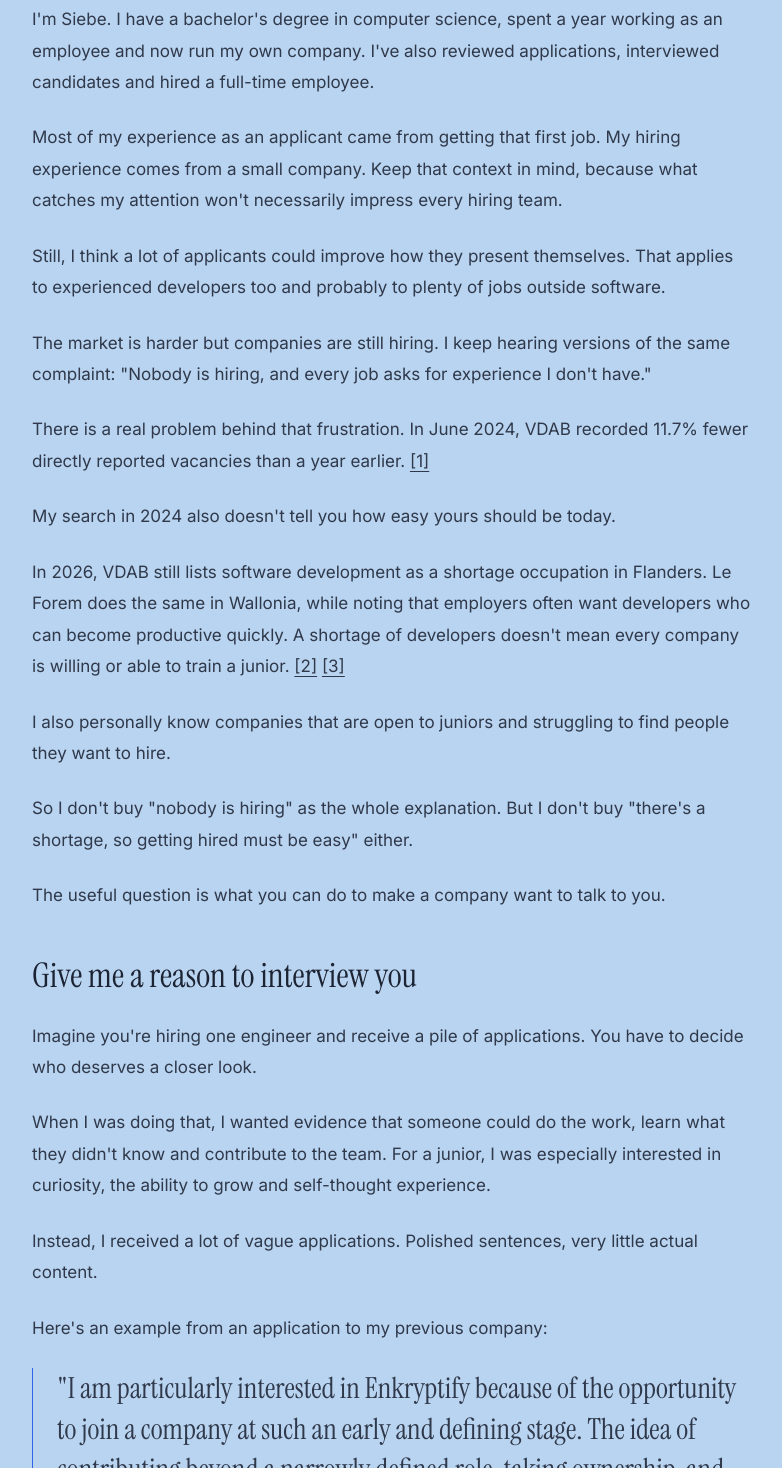
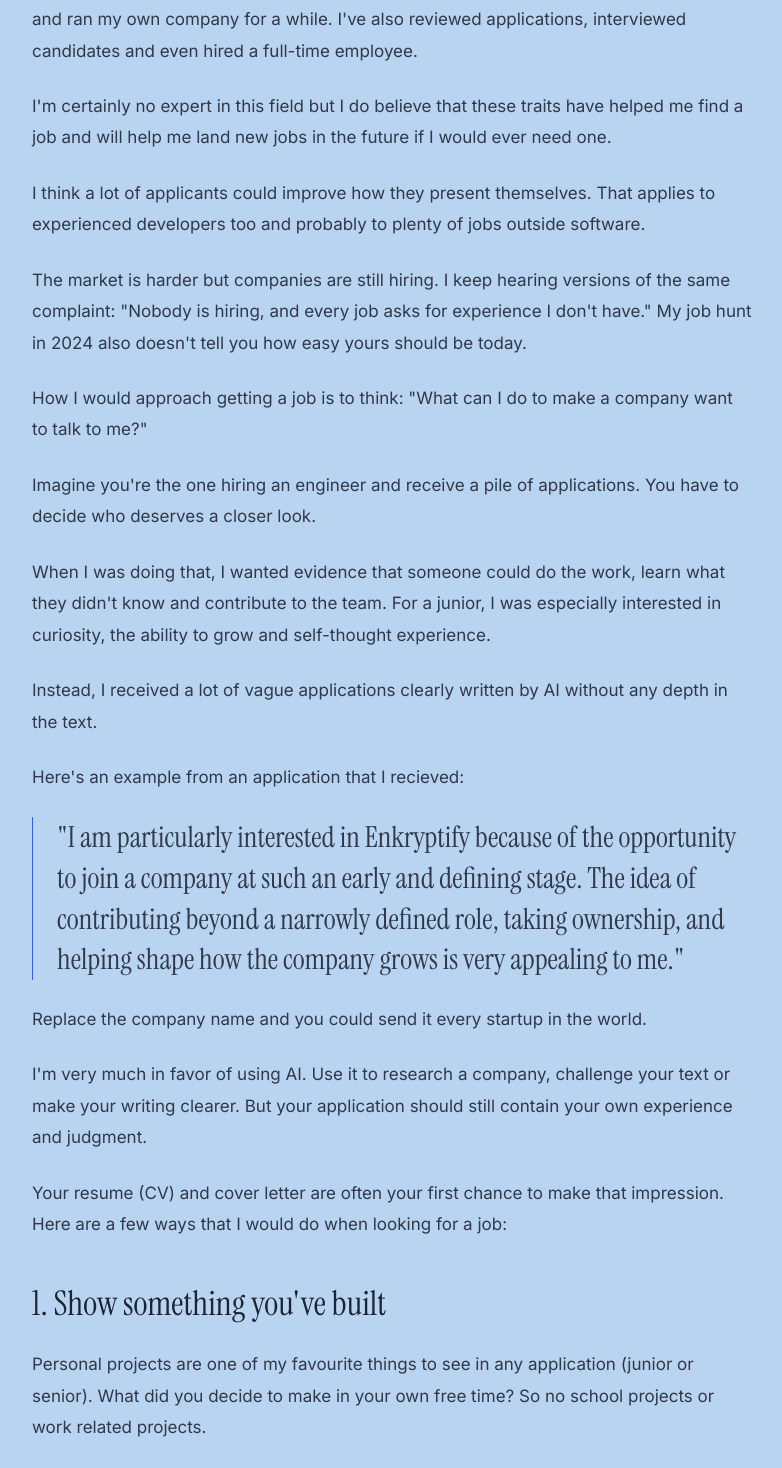
Before and after one commit to SiebeBaree/portfolio, a Next.js app: page /blog/getting-a-software-engineering-job-in-belgium in a window 1280 px wide. Shown: the part 922-2390 px from the top of the page, without its empty margins (248-1030 px from the left). Built offline with nearby package versions, Linux system fonts and the light colour scheme; a web font is replaced by a local one.

Commit message:
docs: update software engineering job blog post

```diff
--- a/src/content/blog/getting-a-software-engineering-job-in-belgium.tsx
+++ b/src/content/blog/getting-a-software-engineering-job-in-belgium.tsx
@@ -16,12 +16,12 @@ export const post = {
         </p>
         <p>
           {
-            "But there's a detail that matters: I had already spent years building things."
+            "No professional experience doesn't mean no experience at all. I had already spent years building random side projects."
           }
         </p>
         <p>
           {
-            "During my studies, I built more than 15 projects. One already had around 700,000 users when I applied. I continued working on it, and it eventually reached 1.35 million users before I shut it down. My GitHub was active after I graduated because programming was something I kept doing outside of the classroom."
+            "During my studies, I built more than 10 projects. My GitHub was active after I graduated because programming was something I kept doing outside of the classroom."
           }
         </p>
         <p>
@@ -31,82 +31,32 @@ export const post = {
         </p>
         <p>
           {
-            "I'm Siebe. I have a bachelor's degree in computer science, spent a year working as an employee and now run my own company. I've also reviewed applications, interviewed candidates and hired a full-time employee."
+            "I have a bachelor's degree in computer science, spent a year working as an employee and ran my own company for a while. I've also reviewed applications, interviewed candidates and even hired a full-time employee."
           }
         </p>
         <p>
           {
-            "Most of my experience as an applicant came from getting that first job. My hiring experience comes from a small company. Keep that context in mind, because what catches my attention won't necessarily impress every hiring team."
+            "I'm certainly no expert in this field but I do believe that these traits have helped me find a job and will help me land new jobs in the future if I would ever need one."
           }
         </p>
         <p>
           {
-            "Still, I think a lot of applicants could improve how they present themselves. That applies to experienced developers too and probably to plenty of jobs outside software."
+            "I think a lot of applicants could improve how they present themselves. That applies to experienced developers too and probably to plenty of jobs outside software."
           }
         </p>
         <p>
           {
-            'The market is harder but companies are still hiring. I keep hearing versions of the same complaint: "Nobody is hiring, and every job asks for experience I don\'t have."'
+            "The market is harder but companies are still hiring. I keep hearing versions of the same complaint: \"Nobody is hiring, and every job asks for experience I don't have.\" My job hunt in 2024 also doesn't tell you how easy yours should be today."
           }
         </p>
         <p>
           {
-            "There is a real problem behind that frustration. In June 2024, VDAB recorded 11.7% fewer directly reported vacancies than a year earlier. "
-          }
-          <a
-            href="https://www.vdab.be/sites/default/files/media/files/vacaturebericht_juni_2024.pdf"
-            target="_blank"
-            rel="noopener noreferrer"
-            aria-label="Source 1: VDAB vacancy report, June 2024"
-          >
-            [1]
-          </a>
-        </p>
-        <p>
-          {
-            "My search in 2024 also doesn't tell you how easy yours should be today."
+            'How I would approach getting a job is to think: "What can I do to make a company want to talk to me?"'
           }
         </p>
         <p>
           {
-            "In 2026, VDAB still lists software development as a shortage occupation in Flanders. Le Forem does the same in Wallonia, while noting that employers often want developers who can become productive quickly. A shortage of developers doesn't mean every company is willing or able to train a junior. "
-          }
-          <a
-            href="https://www.vdab.be/sites/default/files/media/files/Knelpuntberoepen2026.pdf"
-            target="_blank"
-            rel="noopener noreferrer"
-            aria-label="Source 2: VDAB shortage occupations, 2026"
-          >
-            [2]
-          </a>{" "}
-          <a
-            href="https://www.leforem.be/infos-metiers/metiers/developpeur-developpeuse-de-logiciels.html"
-            target="_blank"
-            rel="noopener noreferrer"
-            aria-label="Source 3: Le Forem software developer occupation"
-          >
-            [3]
-          </a>
-        </p>
-        <p>
-          {
-            "I also personally know companies that are open to juniors and struggling to find people they want to hire."
-          }
-        </p>
-        <p>
-          {
-            'So I don\'t buy "nobody is hiring" as the whole explanation. But I don\'t buy "there\'s a shortage, so getting hired must be easy" either.'
-          }
-        </p>
-        <p>
-          {
-            "The useful question is what you can do to make a company want to talk to you."
-          }
-        </p>
-        <h2>{"Give me a reason to interview you"}</h2>
-        <p>
-          {
-            "Imagine you're hiring one engineer and receive a pile of applications. You have to decide who deserves a closer look."
+            "Imagine you're the one hiring an engineer and receive a pile of applications. You have to decide who deserves a closer look."
           }
         </p>
         <p>
@@ -116,10 +66,10 @@ export const post = {
         </p>
         <p>
           {
-            "Instead, I received a lot of vague applications. Polished sentences, very little actual content."
+            "Instead, I received a lot of vague applications clearly written by AI without any depth in the text."
           }
         </p>
-        <p>{"Here's an example from an application to my previous company:"}</p>
+        <p>{"Here's an example from an application that I recieved:"}</p>
         <blockquote>
           <p>
             {
@@ -129,34 +79,23 @@ export const post = {
         </blockquote>
         <p>
           {
-            "This tells me nothing about the applicant. What have you built? When have you taken ownership? What about our actual product interests you?"
-          }
-        </p>
-        <p>
-          {
             "Replace the company name and you could send it every startup in the world."
           }
         </p>
         <p>
           {
-            "It reads like AI-generated filler to me. I have no specific reason to choose this person."
+            "I'm very much in favor of using AI. Use it to research a company, challenge your text or make your writing clearer. But your application should still contain your own experience and judgment."
           }
         </p>
         <p>
           {
-            "I'm very much in favor of using AI. Use it to research a company, challenge your draft or make your writing clearer. But your application should still contain your own experience and judgment. If all I learn about you is that you can generate a paragraph, you've wasted the opportunity."
+            "Your resume (CV) and cover letter are often your first chance to make that impression. Here are a few ways that I would do when looking for a job:"
           }
         </p>
-        <p>
-          {
-            "Your resume (CV) and cover letter are often your first chance to make that impression. Make it easy to see what you can contribute."
-          }
-        </p>
-        <p>{"Here are a few ways I'd do if I needed to find a job:"}</p>
         <h2>{"1. Show something you've built"}</h2>
         <p>
           {
-            "Personal projects are one of my favourite things to see in any application (junior or senior). What did you decide to make when nobody handed you an assignment?"
+            "Personal projects are one of my favourite things to see in any application (junior or senior). What did you decide to make in your own free time? So no school projects or work related projects."
           }
         </p>
         <p>
@@ -166,12 +105,12 @@ export const post = {
         </p>
         <p>
           {
-            "You don't need 15 projects or a million users. A small tool that solves a real problem can give us plenty to discuss. Why did you build it that way? What broke? What would you change now?"
+            "You don't need 50 projects or a million users. Why did you build it that way? What broke? What would you change now?"
           }
         </p>
         <p>
           {
-            "My own projects gave me things to talk about that a degree alone couldn't. That's the part of my experience I'd encourage you to copy: give the person reading your application evidence of what you can do."
+            "My own projects gave me things to talk about that nobody else had. That's the part of my experience I'd encourage you to copy: give the person reading your application evidence of what you can do."
           }
         </p>
         <h2>{"2. Let your interest come through"}</h2>
@@ -182,22 +121,12 @@ export const post = {
         </p>
         <p>
           {
-            "When I applied for jobs, I mentioned programming YouTubers I watched in my free time, including Theo and ThePrimeagen. The recruiter wasn't technical and didn't know them. Still, it gave me a way to talk about an interest that was genuinely part of my life."
+            "When I applied for jobs, I mentioned programming YouTubers I watched in my free time (Theo T3 and ThePrimeagen). The recruiter wasn't technical and didn't know them but it showed that in my free time, I watch content about programming."
           }
         </p>
         <p>
           {
-            "That doesn't make watching YouTube a qualification. It's much more interesting if you can explain something you learned, tried or disagreed with."
-          }
-        </p>
-        <p>
-          {
-            "You might get that from a book, a work problem or a conversation with another developer. You don't need my hobbies and you don't need to be loud or outgoing to talk thoughtfully about your work."
-          }
-        </p>
-        <p>
-          {
-            "Don't start name-dropping creators because I mentioned them here. Give me something real to ask you about."
+            "That doesn't make watching YouTube a qualification. You don't need my hobbies and you don't need to be extraverted to talk thoughtfully about your work. But don't start name-dropping creators because I mentioned them here."
           }
         </p>
         <h2>{"3. Consider a short, personal video"}</h2>
@@ -218,43 +147,18 @@ export const post = {
         </p>
         <p>
           {
-            "Make a video talking to the camera for that company. Sending the same recording everywhere loses much of the point."
-          }
-        </p>
-        <p>
-          {
-            "I'd include it as an optional link alongside the information the application asks for. The CV should still make sense on its own and a requested written answer still needs answering. You can't assume someone will open a video."
+            "Make a video talking to the camera for that company and make it personal. Do not use the video for multiple applications."
           }
         </p>
         <h2>{"4. Try the product and notice something"}</h2>
         <p>
           {
-            "An applicant who has actually used our product already has something specific to talk about."
-          }
-        </p>
-        <p>
-          {"I'd pay attention to a short note like this hypothetical example:"}
-        </p>
-        <blockquote>
-          <p>
-            {
-              '"P.S. I tried the signup flow of <your product> and wasn\'t sure whether my invitation had gone through. A confirmation message might help. Would love to improve <the product>."'
-            }
-          </p>
-        </blockquote>
-        <p>
-          {
-            "That tells me you spent time understanding what we do. It also gives me a glimpse of how you think about the people using software."
+            "You're going to work on that product for many years, why not use it for 10 minutes before you apply? It helps when you can make it even more personal. You could say something what you really liked about the product or an improvement you think can be made."
           }
         </p>
         <p>
           {
             "Keep it modest. You don't know every constraint behind the product and the team may already know about the problem. Describe what you observed and why it might matter."
-          }
-        </p>
-        <p>
-          {
-            "You don't need to spend a weekend redesigning their platform. One useful observation is enough to start a conversation."
           }
         </p>
         <h2>{"5. Be yourself"}</h2>
@@ -265,33 +169,17 @@ export const post = {
         </p>
         <p>
           {
-            "I'm drawn to people who love building things. That's a preference I bring to hiring. But coding after work isn't the only way to show that you take the job seriously. People have different responsibilities and different amounts of free time."
+            "I'm drawn to people who love building things. Coding after work isn't the only way to show that you take the job seriously. People have different responsibilities and different amounts of free time. Whatever your situation, you should be able to talk about your work honestly. If you used AI to build something, be ready to explain the result and the decisions you made."
           }
         </p>
         <p>
           {
-            "Whatever your situation, you should be able to talk about your work honestly. Explain what you know, what you contributed and what you're still figuring out. If you used AI to build something, be ready to explain the result and the decisions you made."
+            "The point of these examples is to help someone understand you. Copying them would produce another generic application. Make the next application more specific and cut the paragraph about being excited to join a dynamic team."
           }
         </p>
         <p>
           {
-            "The point of these examples is to help someone understand you. Copying them mechanically would produce another generic application."
-          }
-        </p>
-        <h2>{"Make the next application more specific"}</h2>
-        <p>
-          {
-            "Before sending an application, read it from the employer's side. What in it would make them want a conversation with you? What can they point to beyond your claim that you're motivated?"
-          }
-        </p>
-        <p>
-          {
-            "If you could replace the company name and send it unchanged to 50 other employers, I'd give it another pass."
-          }
-        </p>
-        <p>
-          {
-            "Pick something relevant you've done and explain why it matters for this role. Put the link where someone can find it. Cut the paragraph about being excited to join a dynamic team."
+            "Before sending an application, read it from the employer's side. What in it would make them want a conversation with you?"
           }
         </p>
         <p>
```
